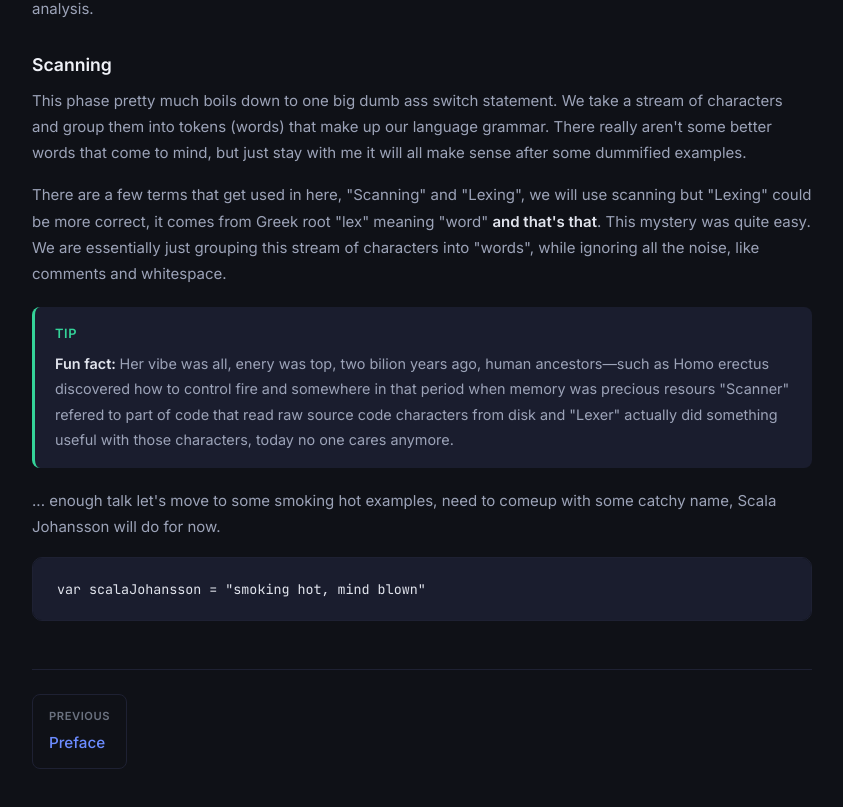
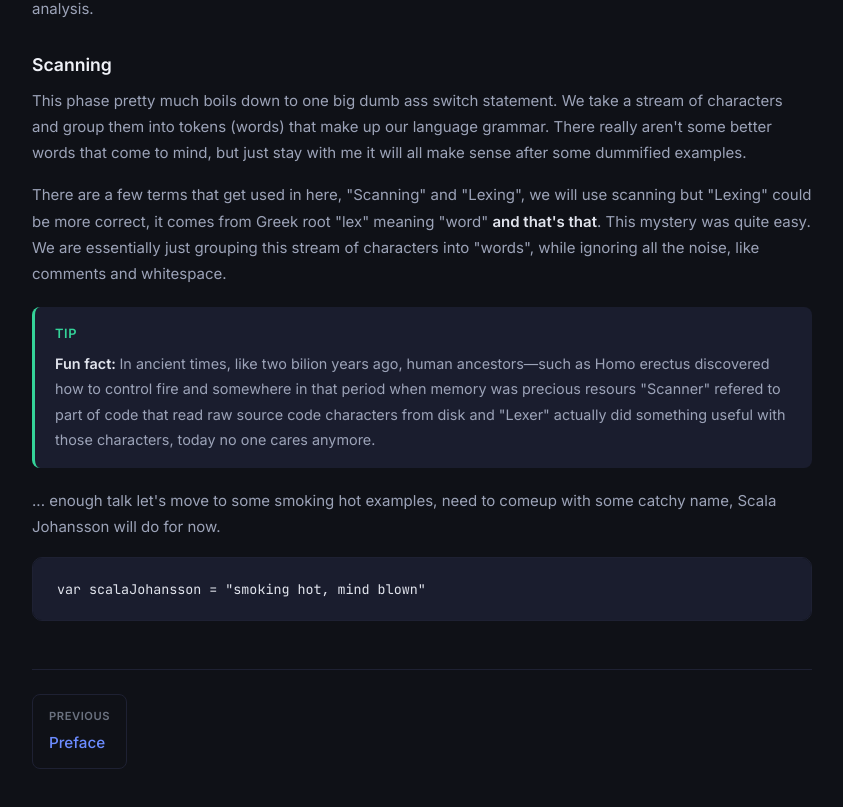
Before and after one commit to jkeresman01/crafting-interpreters-dummified, a React (Vite) app: page /#/introduction in a window 1280 px wide. Shown: the part 2449-3256 px from the top of the page, without its empty margins (358-1201 px from the left). Built offline with nearby package versions, Linux system fonts and the light colour scheme.

Commit message:
Imrpove some wording

```diff
--- a/src/pages/Introduction.tsx
+++ b/src/pages/Introduction.tsx
@@ -170,7 +170,7 @@ export default function Introduction() {
       <Callout type="tip">
 
       <p><strong>Fun fact: </strong>
-        Her vibe was all, enery was top, two bilion years ago, human ancestors—such
+        In ancient times, like two bilion years ago, human ancestors—such
         as Homo erectus discovered how to control fire and somewhere in that period
         when memory was precious resours "Scanner" refered to part of code that read
         raw source code characters from disk and "Lexer" actually did something useful
```
